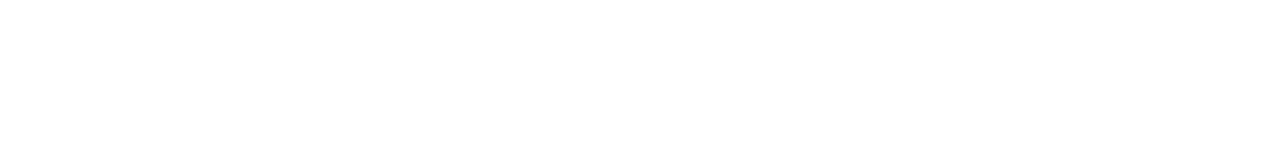
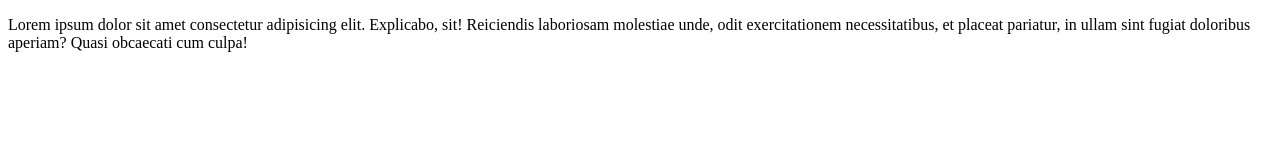
Before and after one commit to nayeem-nnb/my-frist-github-ripo, a plain HTML site: page index.html in a window 1280 px wide. Drawn offline with Linux system fonts and the light colour scheme.

Commit message:
sure commit

```diff
--- a/index.html
+++ b/index.html
@@ -9,6 +9,6 @@
 
 </head>
 <body>
-
+    <p>Lorem ipsum dolor sit amet consectetur adipisicing elit. Explicabo, sit! Reiciendis laboriosam molestiae unde, odit exercitationem necessitatibus, et placeat pariatur, in ullam sint fugiat doloribus aperiam? Quasi obcaecati cum culpa!</p>
 </body>
 </html>
```
